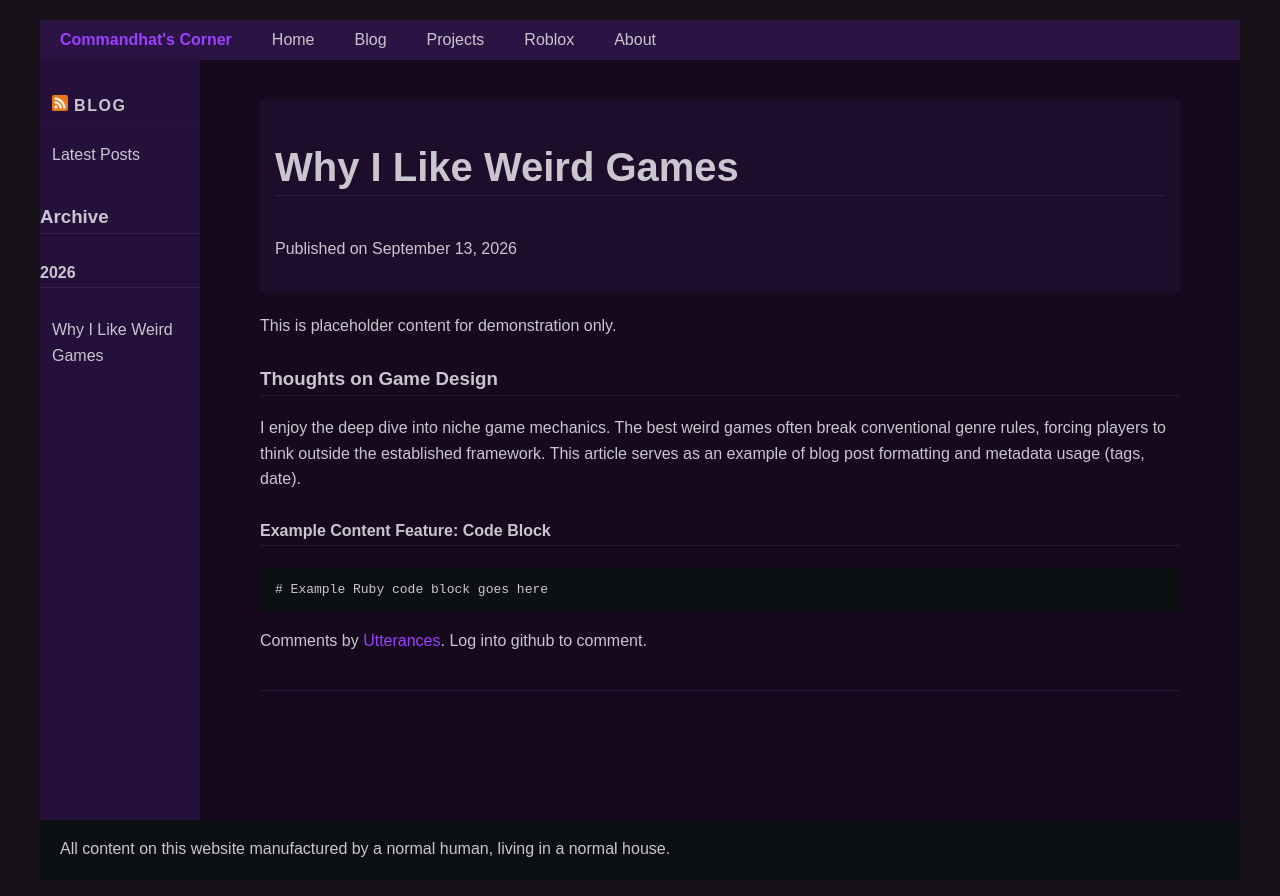
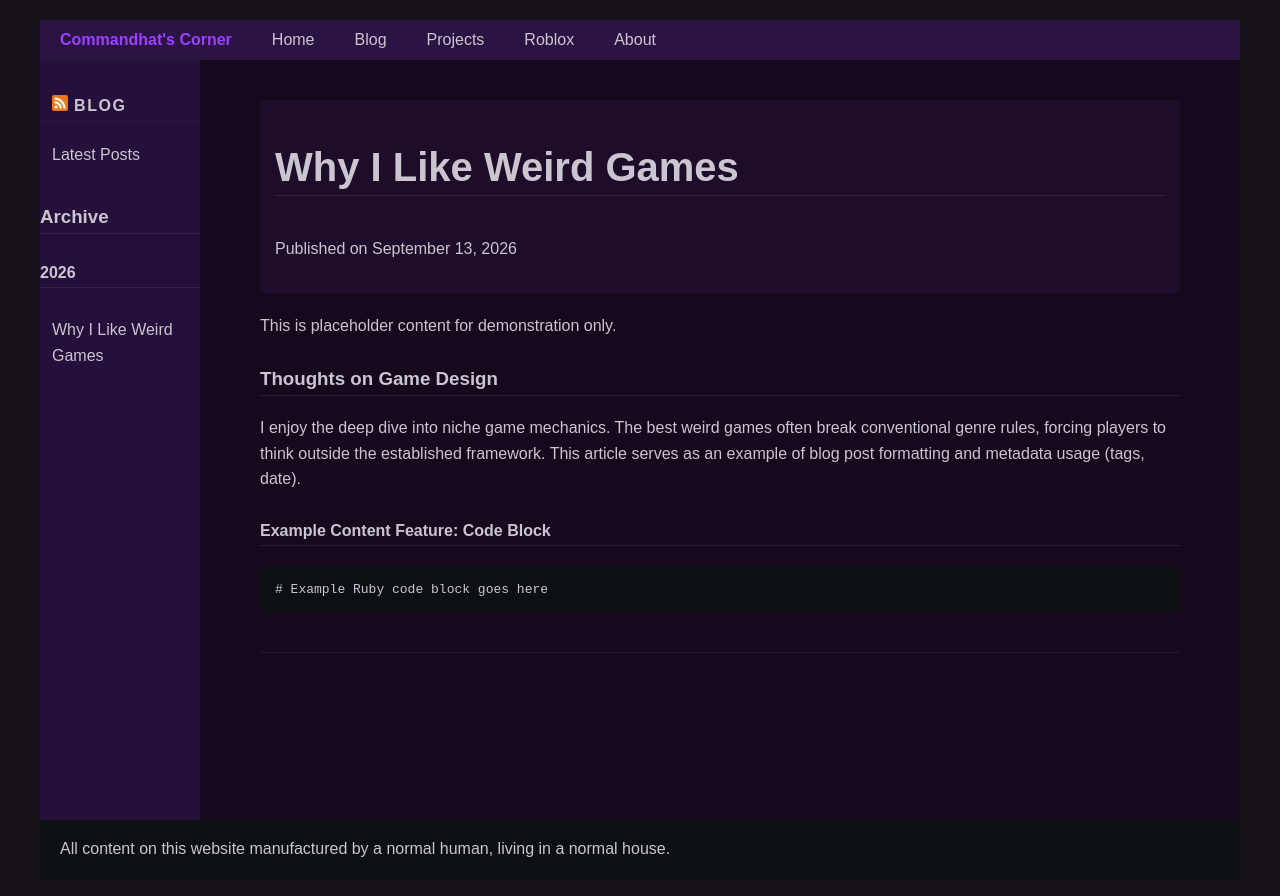
Before and after one commit to commandhat/blogsite-withpages, a Jekyll site: the page built from _blog/2026-09-13-weird-games.md, in a window 1280 px wide. Shown: the top 896 px of the page. Built offline with Jekyll 4.4.1, drawn with Linux system fonts in a browser that asks for light colours; comment, search, counter and statistics services are not loaded.

Commit message:
remove duplicate utterances note
utterances has its own "powered by" note, so mine is not needed

```diff
--- a/_includes/comments.html
+++ b/_includes/comments.html
@@ -1,4 +1,3 @@
-Comments by <a href="https://utteranc.es/">Utterances</a>. Log into github to comment.
 <div class="comments">
     <script src="https://utteranc.es/client.js"
         repo="commandhat/blogsite-withpages"
```
